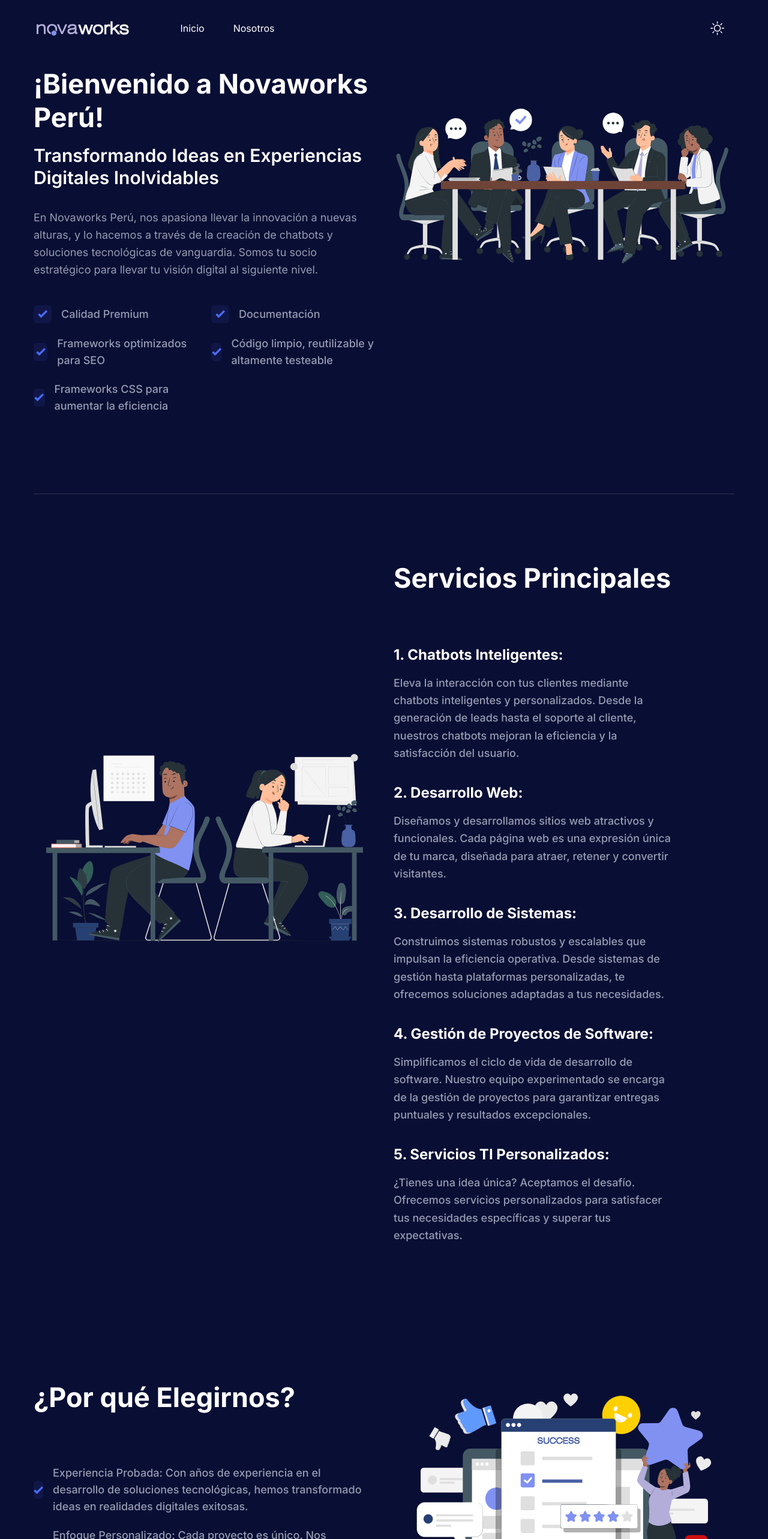
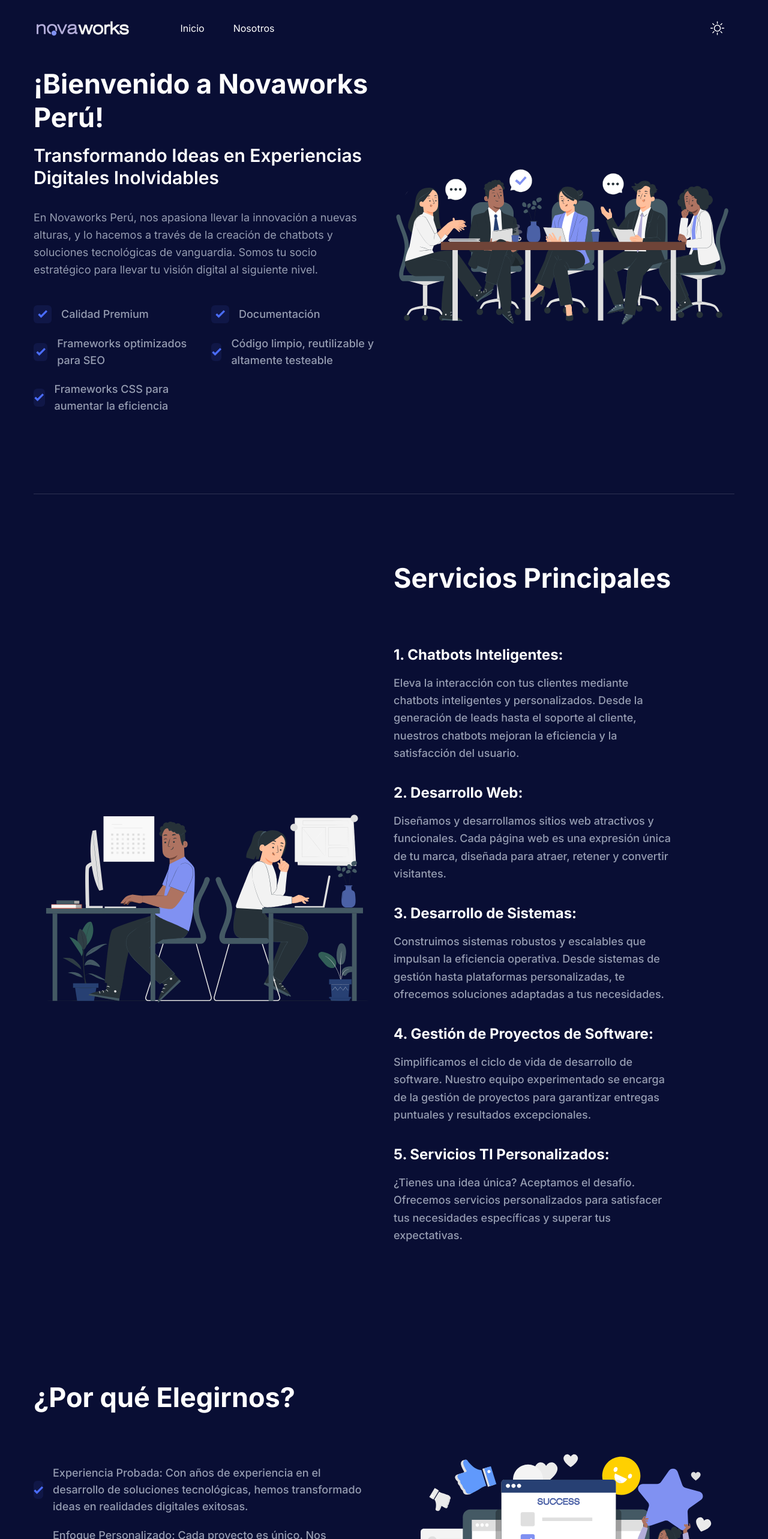
Before and after one commit to nova-peru/nova-peru.github.io, a Next.js app: page /nosotros in a window 1280 px wide. Shown: the top 2566 px of the page at 60% size. Built offline with nearby package versions, Linux system fonts and the light colour scheme.

Commit message:
feat: update img to next/Image

```diff
--- a/components/About/AboutSectionOne.tsx
+++ b/components/About/AboutSectionOne.tsx
@@ -1,4 +1,6 @@
+import Image from "next/image";
 import SectionTitle from "../Common/SectionTitle";
+
 
 const checkIcon = (
   <svg width="16" height="13" viewBox="0 0 16 13" className="fill-current">
@@ -56,10 +58,11 @@
                 className="wow fadeInUp relative mx-auto aspect-[25/24] lg:mr-0"
                 data-wow-delay=".2s"
               >
-                <img data-cy="about-image"
+                <Image data-cy="about-image"
                   src="images/about/collaboration_3.svg"
                   alt="about-image"
                   className="mx-auto max-w-full lg:mr-0"
+                  fill
                 />
               </div>
             </div>
--- a/components/About/AboutSectionThree.tsx
+++ b/components/About/AboutSectionThree.tsx
@@ -1,4 +1,6 @@
+import Image from "next/image";
 import SectionTitle from "../Common/SectionTitle";
+
 
 const checkIcon = (
   <svg width="16" height="13" viewBox="0 0 16 13" className="fill-current">
@@ -53,10 +55,11 @@
                 className="wow fadeInUp relative mx-auto aspect-[25/24] lg:mr-0"
                 data-wow-delay=".2s"
               >
-                <img data-cy="about-image"
+                <Image data-cy="about-image"
                   src="images/about/exito_2.svg"
                   alt="about-image"
                   className="mx-auto max-w-full lg:mr-0"
+                  fill
                 />
               </div>
             </div>
--- a/components/About/AboutSectionTwo.tsx
+++ b/components/About/AboutSectionTwo.tsx
@@ -1,3 +1,4 @@
+import Image from "next/image";
 import SectionTitle from "../Common/SectionTitle";
 
 const AboutSectionTwo = () => {
@@ -10,9 +11,10 @@
               className="wow fadeInUp relative mx-auto mb-12 aspect-[25/24] text-center lg:m-0"
               data-wow-delay=".15s"
             >
-              <img data-cy="about-image-2"
+              <Image data-cy="about-image-2"
                 src="images/about/works.svg"
                 alt="about image"
+                fill
               />
             </div>
           </div>
```
